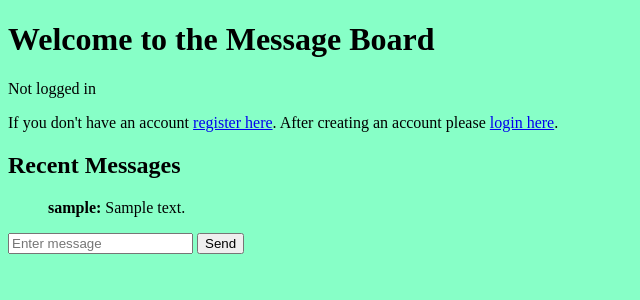
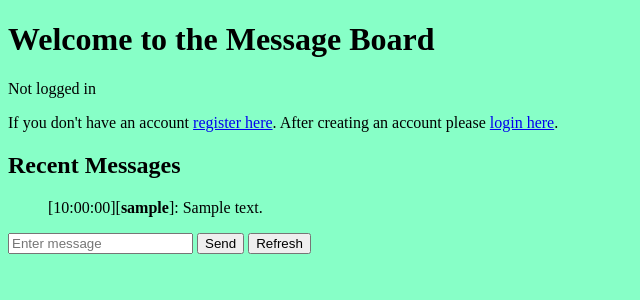
Before and after one commit to software-students-fall2023/5-final-project-plant5, a Flask app: page / in a window 1280 px wide. Shown: the top 300 px of the page, without its empty margins (0-640 px from the left). Run offline with Flask 3, Linux system fonts and the light colour scheme; a database or web service that is not in the repository returns one stand-in record (values such as "Sample title").

Commit message:
timestamp and auto refresh

```diff
--- a/app/app.py
+++ b/app/app.py
@@ -2,6 +2,7 @@ from flask import Flask, render_template, request, redirect, session
 from pymongo import MongoClient
 import random
 import colorsys
+from datetime import datetime
 
 app = Flask(__name__)
 app.secret_key = "bobbykey"  # This the key for sessions
@@ -82,8 +83,9 @@ def logout():
 @app.route("/add", methods=["POST"])
 def add():
     text = request.form["text"]
-    username = session.get("username")  # Get the username from the session
-    collection.insert_one({"text": text, "username": username})
+    username = session.get("username")
+    timestamp = datetime.now()
+    collection.insert_one({"text": text, "username": username, "timestamp": timestamp})
     return redirect("/")
 
 
--- a/app/templates/index.html
+++ b/app/templates/index.html
@@ -3,6 +3,7 @@
 <head>
     <meta charset="utf-8">
     <title>Web App</title>
+    <meta http-equiv="refresh" content="60"> <!-- THIS WILL REFRESH THE PAGE EVERY 60 SECONDS ... Kind of a lazy way to make it live but thats just temporary? -->
     <body style="background-color:rgba(0, 255, 136, 0.471);"></body>
 </head>
 <body>
@@ -19,12 +20,16 @@
     <h2>Recent Messages</h2>
     <ul>
         {% for entry in data %}
-        <strong>{{ entry.username }}:</strong> {{ entry.text }}<br>
+            <div>
+            [<span>{{ entry.timestamp.strftime('%I:%M:%S') if entry.timestamp else "" }}</span>][<strong>{{ entry.username|default("") }}</strong>]: {{ entry.text }}
+            </div>
         {% endfor %}
+
     </ul>
     <form action="/add" method="post">
         <input type="text" id="text" name="text" placeholder="Enter message" required>
         <button type="submit">Send</button>
+        <button type="button" onclick="location.reload();">Refresh</button>
     </form>
 </body>
 </html>
--- a/app/templates/login.html
+++ b/app/templates/login.html
@@ -3,6 +3,7 @@
 <head>
     <meta charset="UTF-8">
     <meta name="viewport" content="width=device-width, initial-scale=1.0">
+    <body style="background-color:rgba(0, 255, 136, 0.471);"></body>
     <title>User Login</title>
 </head>
 <body>
--- a/app/templates/register.html
+++ b/app/templates/register.html
@@ -3,6 +3,7 @@
 <head>
     <meta charset="UTF-8">
     <meta name="viewport" content="width=device-width, initial-scale=1.0">
+    <body style="background-color:rgba(0, 255, 136, 0.471);"></body>
     <title>Create an Account</title>
 </head>
 <body>
```
